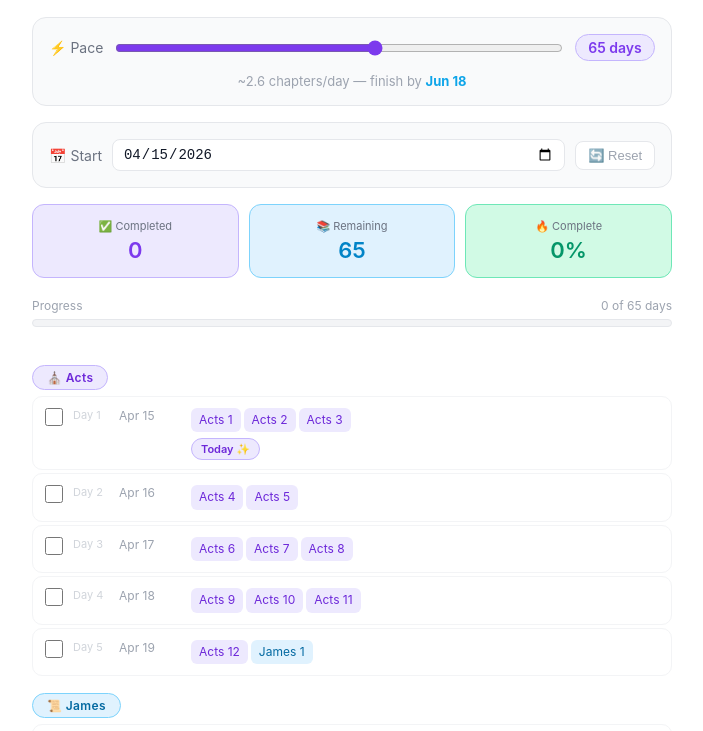
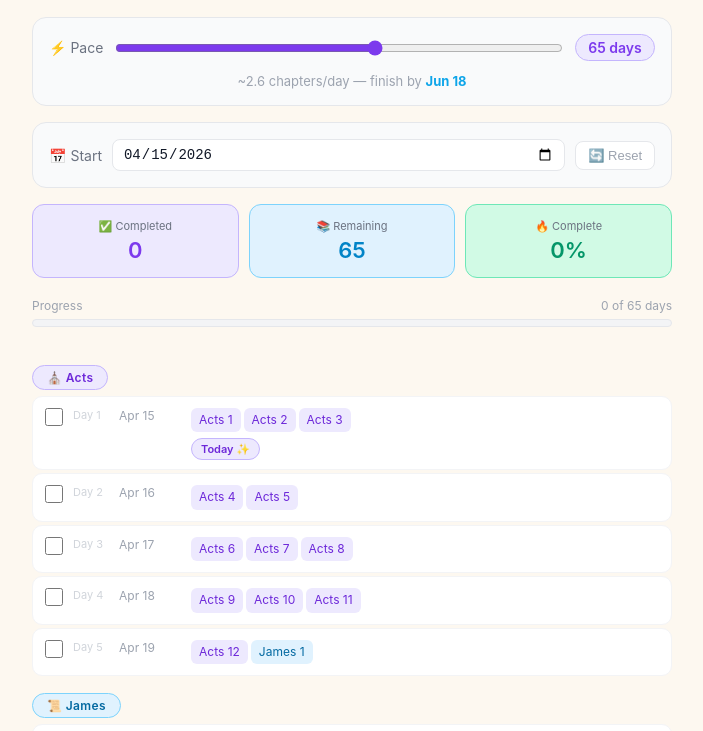
Before and after one commit to gaulkejoe/nt-reading-plan, a plain HTML site: page index.html in a window 1280 px wide. Shown: the part 165-896 px from the top of the page, without its empty margins (288-991 px from the left). Drawn offline with Linux system fonts and the light colour scheme.

Commit message:
Update index.html

```diff
--- a/index.html
+++ b/index.html
@@ -6,7 +6,7 @@
 <title>NT Reading Plan</title>
 <style>
   * { box-sizing: border-box; margin: 0; padding: 0; }
-  body { font-family: -apple-system, BlinkMacSystemFont, 'Segoe UI', sans-serif; background: #ffffff; color: #111827; padding: 1.5rem 1rem; }
+  body { font-family: -apple-system, BlinkMacSystemFont, 'Segoe UI', sans-serif; background: #fdf8f0; color: #111827; padding: 1.5rem 1rem; }
   .container { max-width: 640px; margin: 0 auto; }
 
   .hero { text-align: center; padding: 1.5rem 0 1.25rem; }
```
